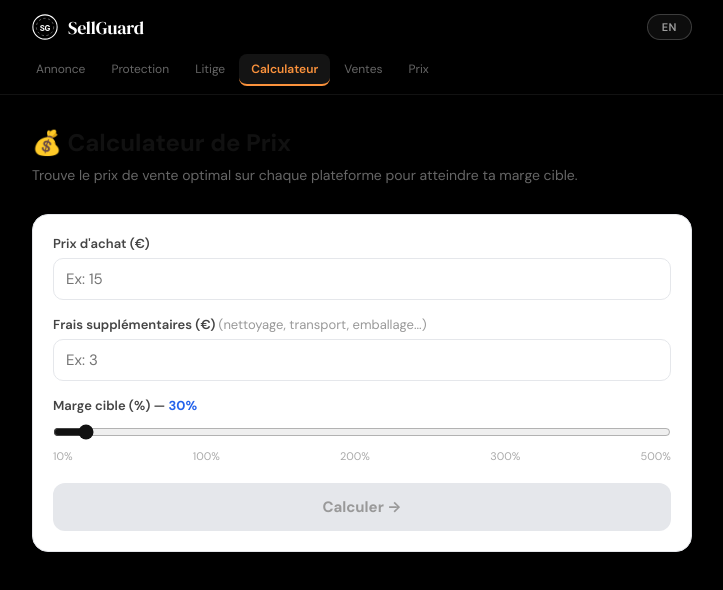
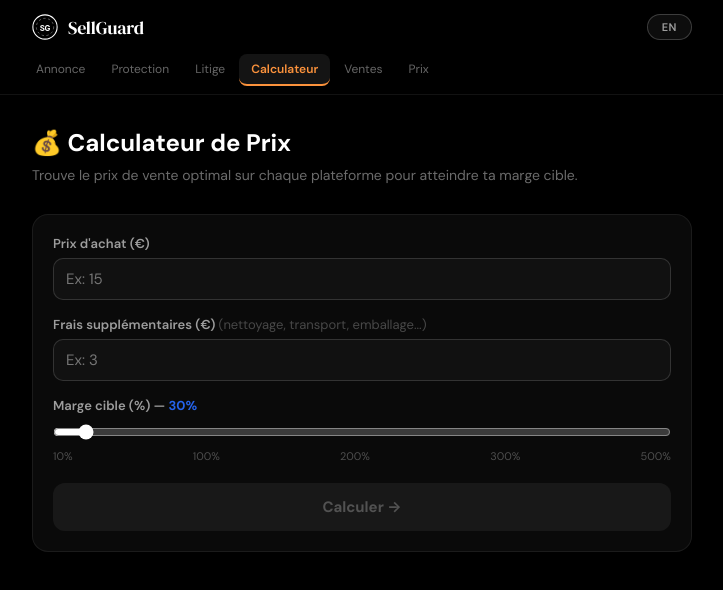
Before and after one commit to WRONIKOWSKY/sellguard, a Next.js app in the folder sellguard/: page /calculateur in a window 1280 px wide. Shown: the top 590 px of the page, without its empty margins (278-1001 px from the left). Built offline with nearby package versions, Linux system fonts and the light colour scheme.

Commit message:
Update calculateur.js

```diff
--- a/sellguard/pages/calculateur.js
+++ b/sellguard/pages/calculateur.js
@@ -69,71 +69,71 @@ export default function Calculateur() {
     setResults({ totalCost: totalCost.toFixed(2), platforms: res });
   }
 
-  var inp = { width: "100%", padding: "10px 12px", fontSize: 15, background: "#fff", border: "1px solid #E5E7EB", borderRadius: 10, outline: "none", fontFamily: "inherit", color: "#111", boxSizing: "border-box" };
+  var inp = { width: "100%", padding: "10px 12px", fontSize: 15, background: "#111", border: "0.5px solid rgba(255,255,255,0.14)", borderRadius: 10, outline: "none", fontFamily: "inherit", color: "#fff", boxSizing: "border-box" };
 
   return (
     <>
       <Head><title>SellGuard — {t.title}</title></Head>
       <Layout>
         <div style={{ marginBottom: 28 }}>
-          <h2 style={{ fontSize: 24, fontWeight: 800, color: "#111", marginBottom: 6 }}>{"💰"} {t.title}</h2>
-          <p style={{ fontSize: 14, color: "#666", lineHeight: 1.6 }}>{t.subtitle}</p>
+          <h2 style={{ fontSize: 24, fontWeight: 800, color: "#fff", marginBottom: 6 }}>{"💰"} {t.title}</h2>
+          <p style={{ fontSize: 14, color: "rgba(255,255,255,0.42)", lineHeight: 1.6 }}>{t.subtitle}</p>
         </div>
 
-        <div style={{ background: "#fff", border: "1px solid #E5E7EB", borderRadius: 16, padding: "20px 20px", marginBottom: 20 }}>
+        <div style={{ background: "#0A0A0A", border: "0.5px solid rgba(255,255,255,0.07)", borderRadius: 16, padding: "20px 20px", marginBottom: 20 }}>
           <div style={{ marginBottom: 16 }}>
-            <label style={{ fontSize: 13, fontWeight: 600, color: "#444", display: "block", marginBottom: 6 }}>{t.buy_label}</label>
+            <label style={{ fontSize: 13, fontWeight: 600, color: "rgba(255,255,255,0.6)", display: "block", marginBottom: 6 }}>{t.buy_label}</label>
             <input type="number" value={buyPrice} onChange={function(e) { setBuyPrice(e.target.value); }} placeholder={t.buy_ph} style={inp} min="0" step="0.5" />
           </div>
 
           <div style={{ marginBottom: 16 }}>
-            <label style={{ fontSize: 13, fontWeight: 600, color: "#444", display: "block", marginBottom: 6 }}>
-              {t.costs_label} <span style={{ fontWeight: 400, color: "#999" }}>({t.costs_hint})</span>
+            <label style={{ fontSize: 13, fontWeight: 600, color: "rgba(255,255,255,0.6)", display: "block", marginBottom: 6 }}>
+              {t.costs_label} <span style={{ fontWeight: 400, color: "rgba(255,255,255,0.25)" }}>({t.costs_hint})</span>
             </label>
             <input type="number" value={costs} onChange={function(e) { setCosts(e.target.value); }} placeholder={t.costs_ph} style={inp} min="0" step="0.5" />
           </div>
 
           <div style={{ marginBottom: 20 }}>
-            <label style={{ fontSize: 13, fontWeight: 600, color: "#444", display: "block", marginBottom: 10 }}>
+            <label style={{ fontSize: 13, fontWeight: 600, color: "rgba(255,255,255,0.6)", display: "block", marginBottom: 10 }}>
               {t.margin_label} — <span style={{ color: "#2563EB", fontWeight: 700 }}>{targetMargin}%</span>
             </label>
             <input type="range" min="10" max="500" value={targetMargin} onChange={function(e) { setTargetMargin(e.target.value); }}
-              style={{ width: "100%", accentColor: "#111" }} />
-            <div style={{ display: "flex", justifyContent: "space-between", fontSize: 11, color: "#aaa", marginTop: 4 }}>
+              style={{ width: "100%", accentColor: "#fff" }} />
+            <div style={{ display: "flex", justifyContent: "space-between", fontSize: 11, color: "rgba(255,255,255,0.28)", marginTop: 4 }}>
               <span>10%</span><span>100%</span><span>200%</span><span>300%</span><span>500%</span>
             </div>
           </div>
 
           <button onClick={calculate} disabled={!buyPrice}
-            style={{ width: "100%", padding: 14, fontSize: 15, fontWeight: 700, borderRadius: 12, border: "none", background: !buyPrice ? "#E5E7EB" : "#111", color: !buyPrice ? "#999" : "#fff", cursor: !buyPrice ? "default" : "pointer", fontFamily: "inherit" }}>
+            style={{ width: "100%", padding: 14, fontSize: 15, fontWeight: 700, borderRadius: 12, border: "none", background: !buyPrice ? "rgba(255,255,255,0.06)" : "#fff", color: !buyPrice ? "rgba(255,255,255,0.25)" : "#000", cursor: !buyPrice ? "default" : "pointer", fontFamily: "inherit" }}>
             {t.calc_btn}
           </button>
         </div>
 
         {results && (
           <>
-            <div style={{ background: "#F9FAFB", border: "1px solid #E5E7EB", borderRadius: 12, padding: "12px 16px", marginBottom: 16, display: "flex", gap: 20 }}>
+            <div style={{ background: "rgba(255,255,255,0.03)", border: "0.5px solid rgba(255,255,255,0.07)", borderRadius: 12, padding: "12px 16px", marginBottom: 16, display: "flex", gap: 20 }}>
               <div style={{ textAlign: "center" }}>
-                <p style={{ fontSize: 11, color: "#888", marginBottom: 2 }}>{lang === "en" ? "Total cost" : "Coût total"}</p>
-                <p style={{ fontSize: 18, fontWeight: 800, color: "#111" }}>{results.totalCost}€</p>
+                <p style={{ fontSize: 11, color: "rgba(255,255,255,0.35)", marginBottom: 2 }}>{lang === "en" ? "Total cost" : "Coût total"}</p>
+                <p style={{ fontSize: 18, fontWeight: 800, color: "#fff" }}>{results.totalCost}€</p>
               </div>
-              <div style={{ width: 1, background: "#E5E7EB" }} />
+              <div style={{ width: 1, background: "rgba(255,255,255,0.06)" }} />
               <div style={{ textAlign: "center" }}>
-                <p style={{ fontSize: 11, color: "#888", marginBottom: 2 }}>{lang === "en" ? "Target margin" : "Marge cible"}</p>
+                <p style={{ fontSize: 11, color: "rgba(255,255,255,0.35)", marginBottom: 2 }}>{lang === "en" ? "Target margin" : "Marge cible"}</p>
                 <p style={{ fontSize: 18, fontWeight: 800, color: "#2563EB" }}>{targetMargin}%</p>
               </div>
             </div>
 
             {results.platforms.map(function(pl) {
               return (
-                <div key={pl.name} style={{ background: "#fff", border: "1px solid #E5E7EB", borderRadius: 14, padding: "16px 18px", marginBottom: 10 }}>
+                <div key={pl.name} style={{ background: "#0A0A0A", border: "0.5px solid rgba(255,255,255,0.07)", borderRadius: 14, padding: "16px 18px", marginBottom: 10 }}>
                   <div style={{ display: "flex", justifyContent: "space-between", alignItems: "center", marginBottom: 12 }}>
                     <span style={{ fontSize: 13, fontWeight: 700, padding: "3px 12px", borderRadius: 20, background: pl.bg, color: pl.color }}>
                       {pl.name}
                     </span>
                     <div style={{ textAlign: "right" }}>
-                      <p style={{ fontSize: 22, fontWeight: 800, color: "#111" }}>{pl.recommended}€</p>
-                      <p style={{ fontSize: 11, color: "#888" }}>{t.recommended}</p>
+                      <p style={{ fontSize: 22, fontWeight: 800, color: "#fff" }}>{pl.recommended}€</p>
+                      <p style={{ fontSize: 11, color: "rgba(255,255,255,0.35)" }}>{t.recommended}</p>
                     </div>
                   </div>
 
@@ -144,29 +144,29 @@ export default function Calculateur() {
                       [t.platform_fee, pl.platformFee + "€", "#888"],
                     ].map(function(row) {
                       return (
-                        <div key={row[0]} style={{ background: "#F9FAFB", borderRadius: 8, padding: "8px 10px", textAlign: "center" }}>
-                          <p style={{ fontSize: 10, color: "#888", marginBottom: 3 }}>{row[0]}</p>
+                        <div key={row[0]} style={{ background: "rgba(255,255,255,0.03)", borderRadius: 8, padding: "8px 10px", textAlign: "center" }}>
+                          <p style={{ fontSize: 10, color: "rgba(255,255,255,0.35)", marginBottom: 3 }}>{row[0]}</p>
                           <p style={{ fontSize: 14, fontWeight: 700, color: row[2] }}>{row[1]}</p>
                         </div>
                       );
                     })}
                   </div>
 
-                  <div style={{ marginTop: 10, padding: "6px 10px", background: "#F9FAFB", borderRadius: 8, display: "flex", justifyContent: "space-between" }}>
-                    <span style={{ fontSize: 11, color: "#888" }}>{t.break_even}</span>
-                    <span style={{ fontSize: 11, fontWeight: 600, color: "#555" }}>{pl.breakEven}€</span>
+                  <div style={{ marginTop: 10, padding: "6px 10px", background: "rgba(255,255,255,0.03)", borderRadius: 8, display: "flex", justifyContent: "space-between" }}>
+                    <span style={{ fontSize: 11, color: "rgba(255,255,255,0.35)" }}>{t.break_even}</span>
+                    <span style={{ fontSize: 11, fontWeight: 600, color: "rgba(255,255,255,0.5)" }}>{pl.breakEven}€</span>
                   </div>
                 </div>
               );
             })}
 
-            <div style={{ background: "#FFFBEB", border: "1px solid #FDE68A", borderRadius: 14, padding: "14px 18px", marginTop: 6 }}>
+            <div style={{ background: "rgba(251,146,60,0.06)", border: "0.5px solid rgba(251,146,60,0.2)", borderRadius: 14, padding: "14px 18px", marginTop: 6 }}>
               <p style={{ fontSize: 12, fontWeight: 700, color: "#92400E", marginBottom: 10 }}>{t.tip_title}</p>
               {[t.tip1, t.tip2, t.tip3].map(function(tip, i) {
                 return (
                   <div key={i} style={{ display: "flex", gap: 8, marginBottom: i < 2 ? 8 : 0 }}>
                     <span style={{ color: "#D97706", flexShrink: 0 }}>{"·"}</span>
-                    <p style={{ fontSize: 12, color: "#555", lineHeight: 1.5 }}>{tip}</p>
+                    <p style={{ fontSize: 12, color: "rgba(255,255,255,0.5)", lineHeight: 1.5 }}>{tip}</p>
                   </div>
                 );
               })}
```
